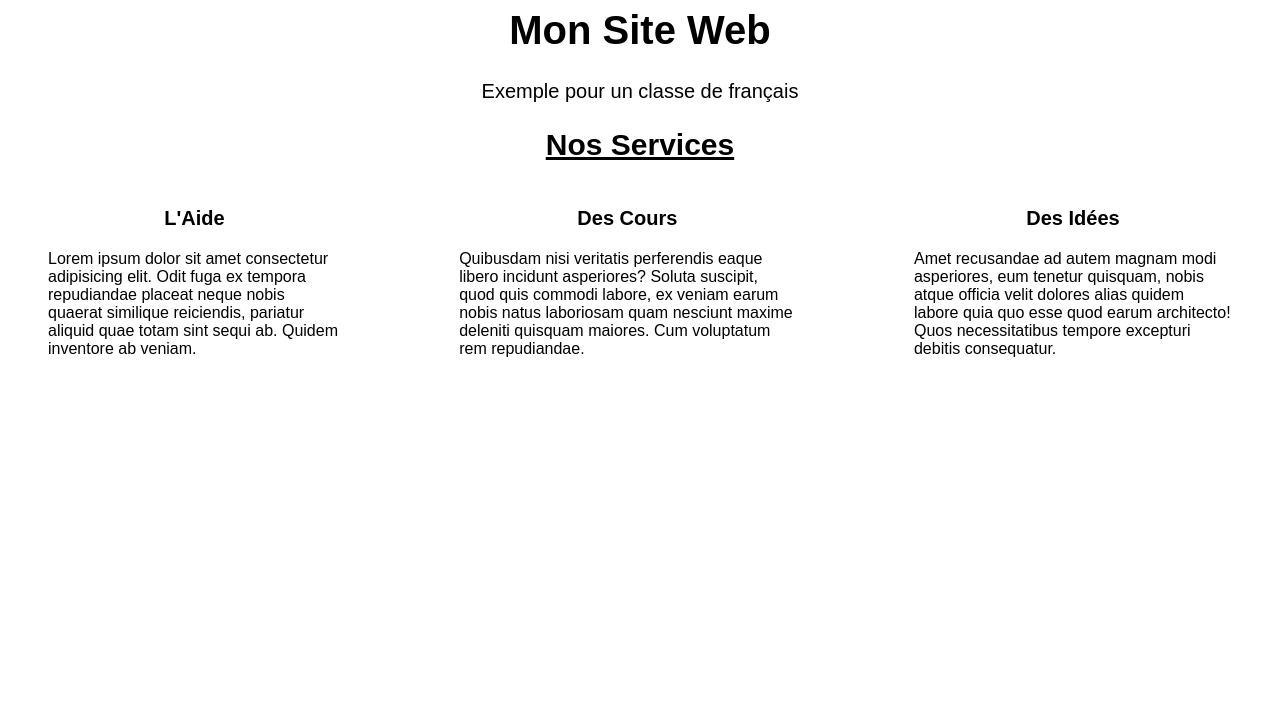
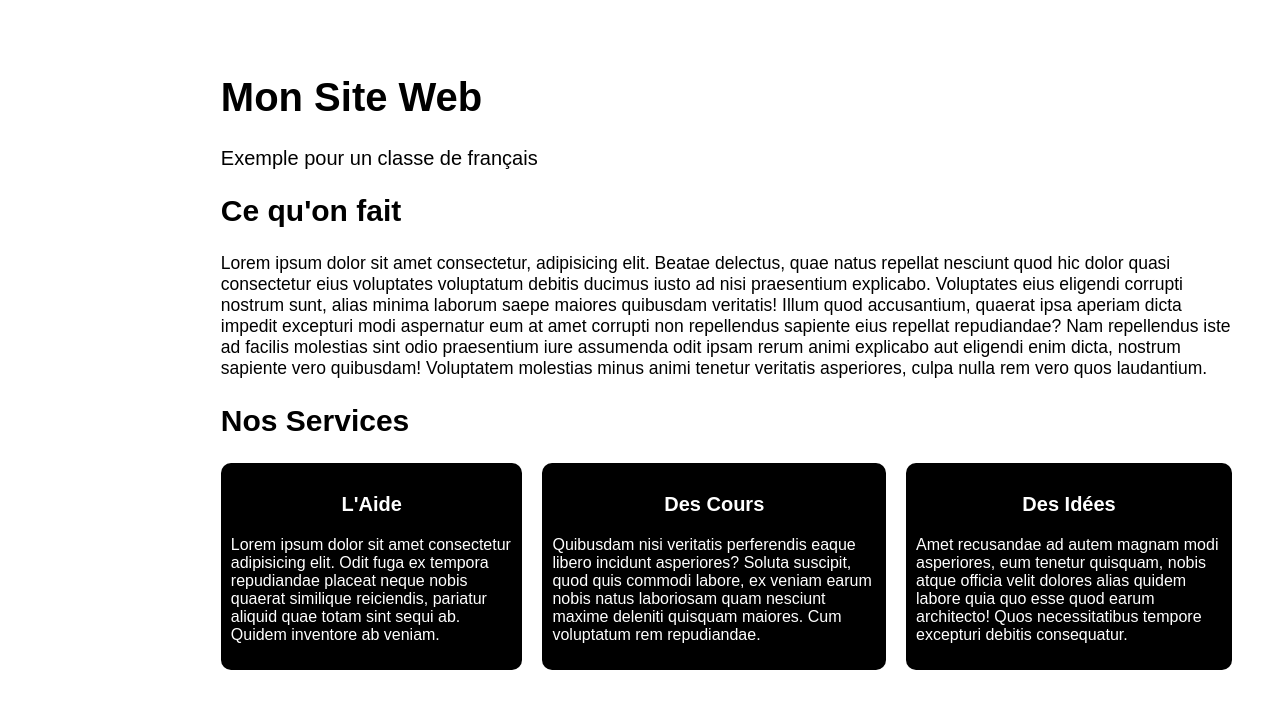
Before and after one commit to LoadTheCode2/mon-site-web, a plain HTML site: page index.html in a window 1280 px wide. Drawn offline with Linux system fonts and the light colour scheme.

Commit message:
Changez plusieurs choses de l'apparance du site

```diff
--- a/index.html
+++ b/index.html
@@ -4,35 +4,52 @@
     <link rel="stylesheet" href="style.css" />
   </head>
   <body>
+    <div class="contaneur">
       <h1>Mon Site Web</h1>
       <p class="description">Exemple pour un classe de français</p>
+      <h2>Ce qu'on fait</h2>
+      <p class="grand-desc">
+        Lorem ipsum dolor sit amet consectetur, adipisicing elit. Beatae
+        delectus, quae natus repellat nesciunt quod hic dolor quasi consectetur
+        eius voluptates voluptatum debitis ducimus iusto ad nisi praesentium
+        explicabo. Voluptates eius eligendi corrupti nostrum sunt, alias minima
+        laborum saepe maiores quibusdam veritatis! Illum quod accusantium,
+        quaerat ipsa aperiam dicta impedit excepturi modi aspernatur eum at amet
+        corrupti non repellendus sapiente eius repellat repudiandae? Nam
+        repellendus iste ad facilis molestias sint odio praesentium iure
+        assumenda odit ipsam rerum animi explicabo aut eligendi enim dicta,
+        nostrum sapiente vero quibusdam! Voluptatem molestias minus animi
+        tenetur veritatis asperiores, culpa nulla rem vero quos laudantium.
+      </p>
       <h2>Nos Services</h2>
       <div class="services">
         <div>
           <h3>L'Aide</h3>
           <p>
-          Lorem ipsum dolor sit amet consectetur adipisicing elit. Odit fuga ex
-          tempora repudiandae placeat neque nobis quaerat similique reiciendis,
-          pariatur aliquid quae totam sint sequi ab. Quidem inventore ab veniam.
+            Lorem ipsum dolor sit amet consectetur adipisicing elit. Odit fuga
+            ex tempora repudiandae placeat neque nobis quaerat similique
+            reiciendis, pariatur aliquid quae totam sint sequi ab. Quidem
+            inventore ab veniam.
           </p>
         </div>
         <div>
           <h3>Des Cours</h3>
           <p>
-          Quibusdam nisi veritatis perferendis eaque libero incidunt asperiores?
-          Soluta suscipit, quod quis commodi labore, ex veniam earum nobis natus
-          laboriosam quam nesciunt maxime deleniti quisquam maiores. Cum
-          voluptatum rem repudiandae.
+            Quibusdam nisi veritatis perferendis eaque libero incidunt
+            asperiores? Soluta suscipit, quod quis commodi labore, ex veniam
+            earum nobis natus laboriosam quam nesciunt maxime deleniti quisquam
+            maiores. Cum voluptatum rem repudiandae.
           </p>
         </div>
         <div>
           <h3>Des Idées</h3>
           <p>
-          Amet recusandae ad autem magnam modi asperiores, eum tenetur quisquam,
-          nobis atque officia velit dolores alias quidem labore quia quo esse
-          quod earum architecto! Quos necessitatibus tempore excepturi debitis
-          consequatur.
+            Amet recusandae ad autem magnam modi asperiores, eum tenetur
+            quisquam, nobis atque officia velit dolores alias quidem labore quia
+            quo esse quod earum architecto! Quos necessitatibus tempore
+            excepturi debitis consequatur.
           </p>
+        </div>
       </div>
     </div>
   </body>
--- a/style.css
+++ b/style.css
@@ -2,27 +2,39 @@ body {
   font-family: Arial;
 }
 
+.contaneur {
+  width: 80%;
+  margin-left: auto;
+  padding: 40px;
+}
+
 h1 {
   font-size: 40px;
-  text-align: center;
 }
 
 .description {
   font-size: 20px;
   margin: 0 auto;
-  text-align: center;
 }
 
 h2 {
-  text-decoration: underline;
   font-size: 30px;
-  text-align: center;
+}
+
+.grand-desc {
+  font-size: 17.5px;
 }
 
 .services {
   display: flex;
-  gap: 10%;
-  margin: 0 40px;
+  gap: 20px;
+}
+
+.services div {
+  background-color: black;
+  color: white;
+  padding: 10px;
+  border-radius: 10px;
 }
 
 h3 {
```
Lines whose indentation alone changed are shown as unchanged.
